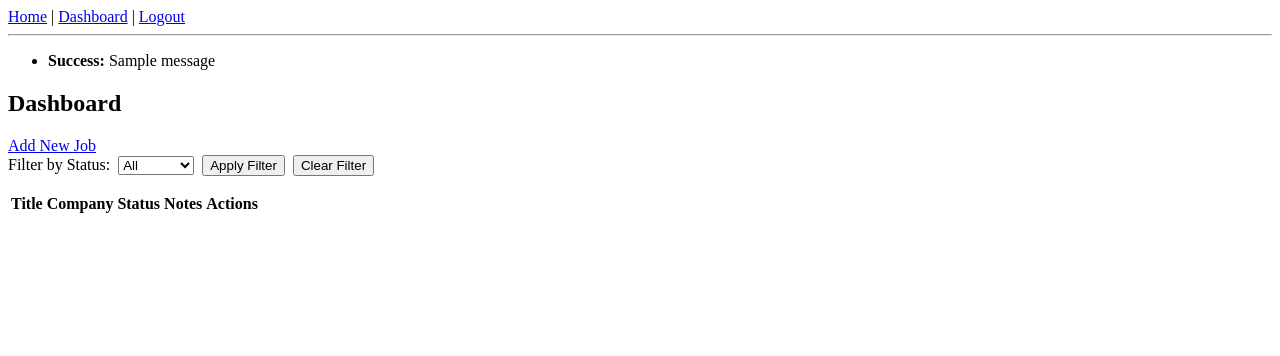
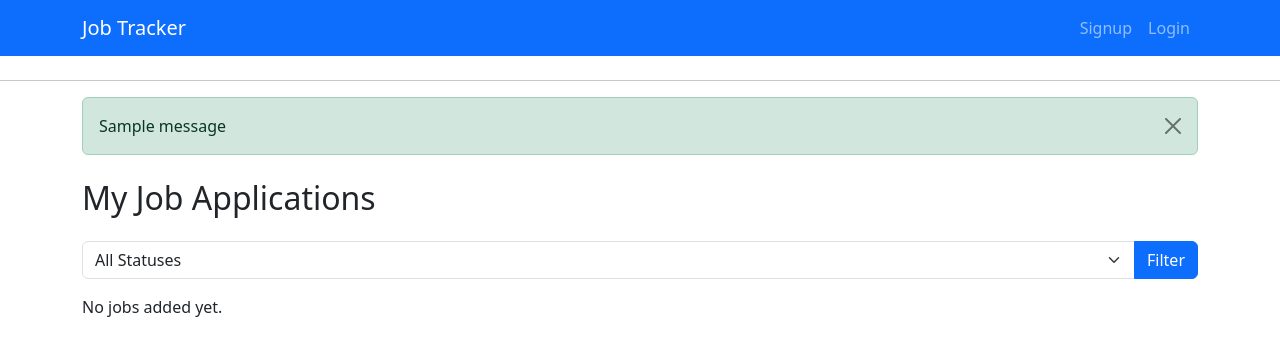
Before and after one commit to rogerpoirierIII/job_tracker, a Flask app: page /dashboard in a window 1280 px wide. Shown: the top 356 px of the page. Run offline with Flask 3, Linux system fonts and the light colour scheme; a user stored in the database is signed in; tables that the repository leaves empty hold one stand-in row (values such as "Sample post"); one stand-in notice (Sample message) is shown; lists and menus that the app fills with data are empty.

Commit message:
Adds style to templates

```diff
--- a/app/templates/base.html
+++ b/app/templates/base.html
@@ -2,29 +2,40 @@
 <html lang="en">
 <head>
   <meta charset="UTF-8">
-    <title>Job Tracker</title>
+  <meta name="viewport" content="width=device-width, initial-scale=1.0">
+  <title>{% block title %}Job Tracker{% endblock %}</title>
+  <!-- Bootstrap CSS -->
+  <link href="https://cdn.jsdelivr.net/npm/bootstrap@5.3.2/dist/css/bootstrap.min.css" rel="stylesheet">
+  <!-- Optional custom CSS -->
+  <link rel="stylesheet" href="{{ url_for('static', filename='style.css') }}">
 </head>
+
 <body>
-    <nav>
-        <a href="{{ url_for('main.home') }}">Home</a> |
-        {% if current_user.is_authenticated %}
-            <a href="{{ url_for('main.dashboard') }}">Dashboard</a> |
-            <a href="{{ url_for('main.logout') }}">Logout</a>
-        {% else %}
-            <a href="{{ url_for('main.login') }}">Login</a> |
-            <a href="{{ url_for('main.signup') }}">Signup</a>
-        {% endif %}
+    <nav class="navbar navbar-expand-lg navbar-dark bg-primary mb-4">
+  <div class="container">
+    <a class="navbar-brand" href="{{ url_for('main.dashboard') }}">Job Tracker</a>
+    <div class="collapse navbar-collapse">
+      <ul class="navbar-nav ms-auto">
+        <li class="nav-item"><a class="nav-link" href="{{ url_for('main.signup') }}">Signup</a></li>
+        <li class="nav-item"><a class="nav-link" href="{{ url_for('main.login') }}">Login</a></li>
+      </ul>
+    </div>
+  </div>
 </nav>
+
     <hr>
+    <div class="container mt-3">
     {% with messages = get_flashed_messages(with_categories=true) %}
       {% if messages %}
-            <ul>
         {% for category, message in messages %}
-                <li><strong>{{ category.title() }}:</strong> {{ message }}</li>
+          <div class="alert alert-{{ category }} alert-dismissible fade show" role="alert">
+            {{ message }}
+            <button type="button" class="btn-close" data-bs-dismiss="alert" aria-label="Close"></button>
+          </div>
         {% endfor %}
-            </ul>
       {% endif %}
     {% endwith %}
+</div>
 
     {% block content %}{% endblock %}
 </body>
--- a/app/templates/dashboard.html
+++ b/app/templates/dashboard.html
@@ -1,45 +1,63 @@
 {% extends "base.html" %}
+{% block content %}
+<div class="container mt-4">
+    <h2 class="mb-4">My Job Applications</h2>
 
-{% block content %}
-  <h2>Dashboard</h2>
-  <a href="{{ url_for('main.new_job') }}">Add New Job</a>
-<form method="get" action="{{ url_for('main.dashboard') }}" style="margin-bottom: 1rem; display: flex; align-items: center; gap: 0.5rem;">
-  <label for="status">Filter by Status:</label>
-  <select name="status" id="status">
-    <option value="">All</option>
-    <option value="Applied" {% if status_filter=='Applied' %}selected{% endif %}>Applied</option>
-    <option value="Interview" {% if status_filter=='Interview' %}selected{% endif %}>Interview</option>
-    <option value="Offer" {% if status_filter=='Offer' %}selected{% endif %}>Offer</option>
-    <option value="Rejected" {% if status_filter=='Rejected' %}selected{% endif %}>Rejected</option>
-  </select>
+    <!-- Filter -->
+    <form method="get" class="mb-3">
+        <div class="input-group">
+            <select name="status" class="form-select">
+                <option value="">All Statuses</option>
+                <option value="Applied" {% if status_filter == 'Applied' %}selected{% endif %}>Applied</option>
+                <option value="Interview" {% if status_filter == 'Interview' %}selected{% endif %}>Interview</option>
+                <option value="Offer" {% if status_filter == 'Offer' %}selected{% endif %}>Offer</option>
+                <option value="Rejected" {% if status_filter == 'Rejected' %}selected{% endif %}>Rejected</option>
+            </select>
+            <button class="btn btn-primary" type="submit">Filter</button>
+            {% if status_filter %}
+            <a href="{{ url_for('main.dashboard') }}" class="btn btn-outline-secondary">Clear</a>
+            {% endif %}
+        </div>
+    </form>
 
-  <button type="submit">Apply Filter</button>
-  <a href="{{ url_for('main.dashboard') }}"><button type="button">Clear Filter</button></a>
-</form>
+    <!-- Job List -->
+    <div class="row">
+        {% for job in jobs %}
+        <div class="col-md-6 mb-3">
+            <div class="card shadow-sm">
+                <div class="card-body">
+                    <h5 class="card-title">{{ job.title }}</h5>
+                    <h6 class="card-subtitle mb-2 text-muted">{{ job.company }}</h6>
 
+                    <!-- Status badge -->
+                    <p>
+                        {% if job.status == "Applied" %}
+                            <span class="badge bg-primary">Applied</span>
+                        {% elif job.status == "Interview" %}
+                            <span class="badge bg-warning text-dark">Interview</span>
+                        {% elif job.status == "Offer" %}
+                            <span class="badge bg-success">Offer</span>
+                        {% elif job.status == "Rejected" %}
+                            <span class="badge bg-danger">Rejected</span>
+                        {% else %}
+                            <span class="badge bg-secondary">{{ job.status }}</span>
+                        {% endif %}
+                    </p>
 
+                    {% if job.notes %}
+                        <p class="card-text"><strong>Notes:</strong> {{ job.notes }}</p>
+                    {% endif %}
 
-<table>
-    <tr>
-      <th>Title</th>
-      <th>Company</th>
-      <th>Status</th>
-      <th>Notes</th>
-      <th>Actions</th>
-    </tr>
-    {% for job in jobs %}
-    <tr>
-      <td>{{ job.title }}</td>
-      <td>{{ job.company }}</td>
-      <td>{{ job.status }}</td>
-      <td>{{ job.notes }}</td>
-      <td>
-        <a href="{{ url_for('main.edit_job', job_id=job.id) }}">Edit</a>
-        <form action="{{ url_for('main.delete_job', job_id=job.id) }}" method="POST" style="display:inline;">
-          <button type="submit">Delete</button>
-        </form>
-      </td>
-    </tr>
-    {% endfor %}
-  </table>
+                    <a href="{{ url_for('main.edit_job', job_id=job.id) }}" class="btn btn-sm btn-outline-primary">Edit</a>
+                    <form method="POST" action="{{ url_for('main.delete_job', job_id=job.id) }}" class="d-inline">
+                        <button type="submit" class="btn btn-sm btn-outline-danger">Delete</button>
+                    </form>
+                </div>
+            </div>
+        </div>
+        {% else %}
+        <p>No jobs added yet.</p>
+        {% endfor %}
+    </div>
+</div>
 {% endblock %}
```
Also changed, not shown: app/templates/signup.html (+27 -9 lines). Lines whose indentation alone changed are shown as unchanged.
